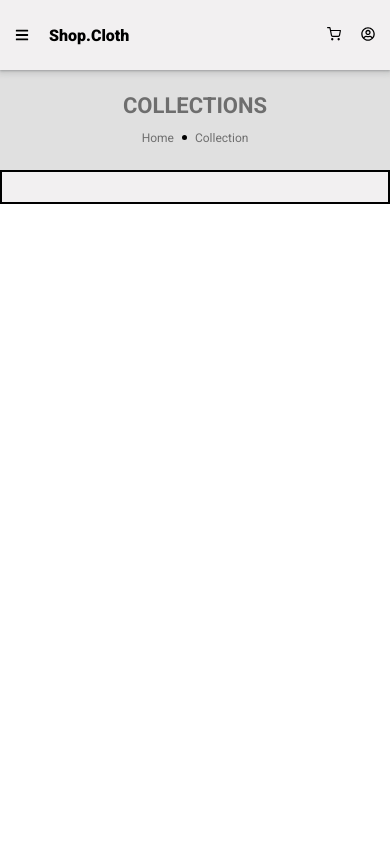
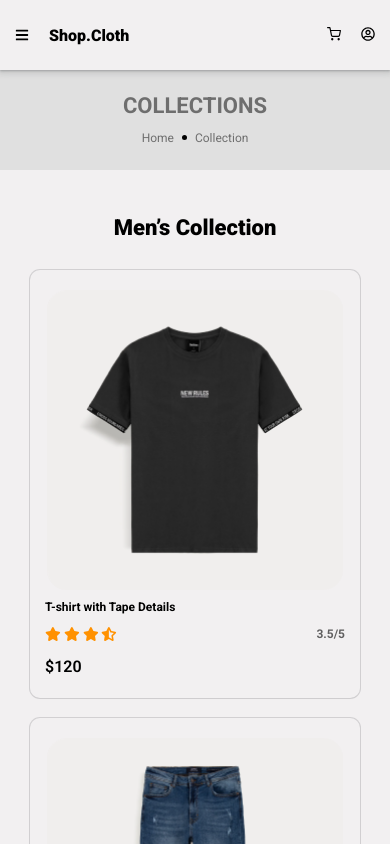
Before and after one commit to Blessen25/clothappcstm, a React (Create React App) app in the folder frontend/clothapp/: page /collection in a window 390 px wide. Shown: the top 844 px of the page. Built offline with nearby package versions, Linux system fonts and the light colour scheme.

Commit message:
Commited Changes

```diff
--- a/frontend/clothapp/src/App.tsx
+++ b/frontend/clothapp/src/App.tsx
@@ -41,6 +41,7 @@ const App = () => {
             <>
               <Header />
               <CollectionScreen />
+              <Footer />
             </>
           } />
         </Routes>
--- a/frontend/clothapp/src/components/collectioncomp/collectioncomp.tsx
+++ b/frontend/clothapp/src/components/collectioncomp/collectioncomp.tsx
@@ -1,6 +1,8 @@
 import React from "react";
 import './collectionstyle.css';
 import { Headingwithtitleandhome } from "../aboutcomp/aboutcomp.tsx";
+import { HomepageNewarrivals } from "../homecomp/homecomponent.tsx";
+import { newArrivalsData } from "../../data.tsx";
 
 export const CollectionintoComp = () => {
 
@@ -9,7 +11,14 @@ export const CollectionintoComp = () => {
 
             <Headingwithtitleandhome headingtitle={"COLLECTIONS"} headername={"Collection"} />
             <div className="collectionintro">
-
+                <HomepageNewarrivals text={"Men’s Collection"} clothdata={newArrivalsData} />
+                <HomepageNewarrivals text={"Women’s Collection"} clothdata={newArrivalsData} />
+                <HomepageNewarrivals text={"Kids’ Collection"} clothdata={newArrivalsData} />
+                <HomepageNewarrivals text={"Streetwear Collection"} clothdata={newArrivalsData} />
+                <HomepageNewarrivals text={"Plus Size Collection"} clothdata={newArrivalsData} />
+                <HomepageNewarrivals text={"Budget-Friendly Collection"} clothdata={newArrivalsData} />
+                <HomepageNewarrivals text={"Denim Collection"} clothdata={newArrivalsData} />
+                <HomepageNewarrivals text={"Casual Wear"} clothdata={newArrivalsData} />
             </div>
         </>
     )
--- a/frontend/clothapp/src/components/collectioncomp/collectionstyle.css
+++ b/frontend/clothapp/src/components/collectioncomp/collectionstyle.css
@@ -2,10 +2,12 @@
 
     padding: 20px 40px;
     background-color: #f2f0f1;
-    border: 2px solid black;
     display: flex;
     flex-direction: column;
-    gap: 40px;
+}
+
+.collectionmandiv {
+    width: 100%;
 }
 
 @media screen and (max-width: 767px) {
@@ -21,6 +23,5 @@
     .collectionintro {
 
         padding: 15px;
-        gap: 15px;
     }
 }
--- a/frontend/clothapp/src/components/homecomp/homecomp.css
+++ b/frontend/clothapp/src/components/homecomp/homecomp.css
@@ -460,6 +460,12 @@
     letter-spacing: .3px;
 }
 
+.stardivchildtwo p {
+
+    display: flex;
+    justify-content: flex-end;
+}
+
 
 
 
@@ -750,6 +756,7 @@
         padding-top: 3px;
     }
 
+
     .pricediv span {
         font-size: 26px;
     }
@@ -910,8 +917,14 @@
         padding-top: 5px;
     }
 
+
+    .pricediv {
+
+        height: 24px;
+    }
+
     .pricediv span {
-        font-size: 20px;
+        font-size: 16px;
     }
 
     .newarrivalsparent {
@@ -1053,4 +1066,11 @@
 
         font-size: 18px;
     }
+
+    .priceoffer {
+
+        font-size: 14px !important;
+    }
+
+
 }
```
